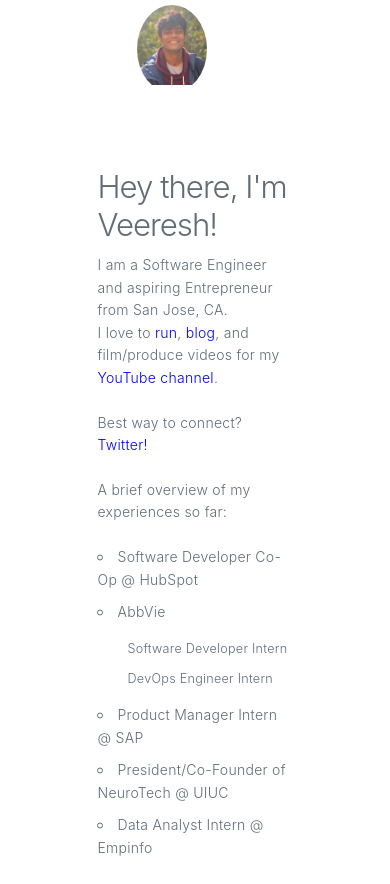
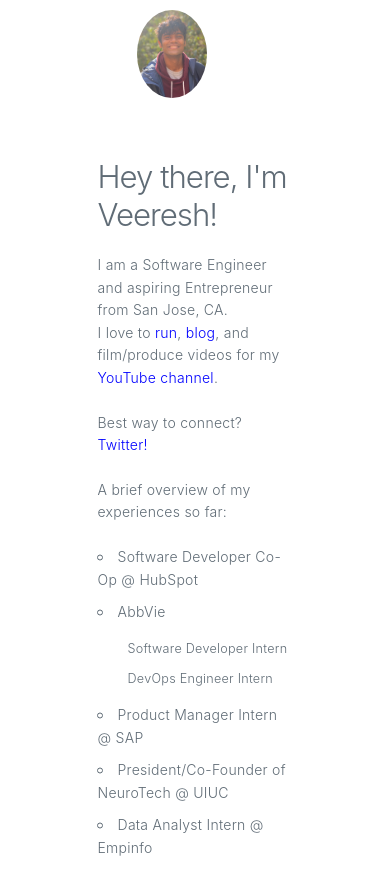
Before and after one commit to veeresh99/veeresh99.github.io, a React (Create React App) app: page / in a window 390 px wide. Built offline with nearby package versions, Linux system fonts and the light colour scheme.

Commit message:
position change

```diff
--- a/src/App.css
+++ b/src/App.css
@@ -36,14 +36,9 @@
     margin-top: 10px;
   }
 
-  body {
-    overflow-x:hidden;
-    overflow-y: scroll !important;
-  }
-
   #title {
     font-size: 8vw;
-    margin-bottom: 0px;
+    margin-top: 0px;
   }
 
   .circular--square {
@@ -53,8 +48,10 @@
   .profile_pic {
     height: 80px;
     width: 70px;
-    margin-top: 5px;
+    margin-top: 10px;
     margin-left: 35%;
+    margin-bottom: 0px;
+    position: absolute;
   }
 
   #initialBody {
```
Also changed, not shown: 1 other file (tests, documents, lock files or other folders).
